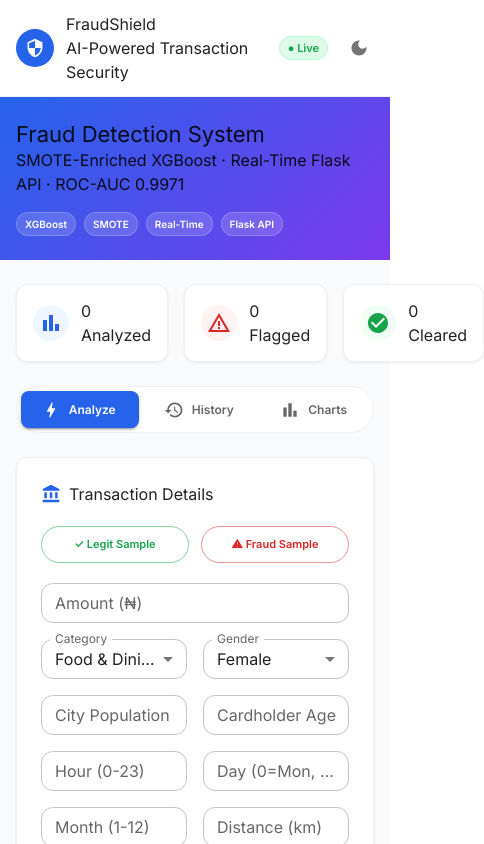
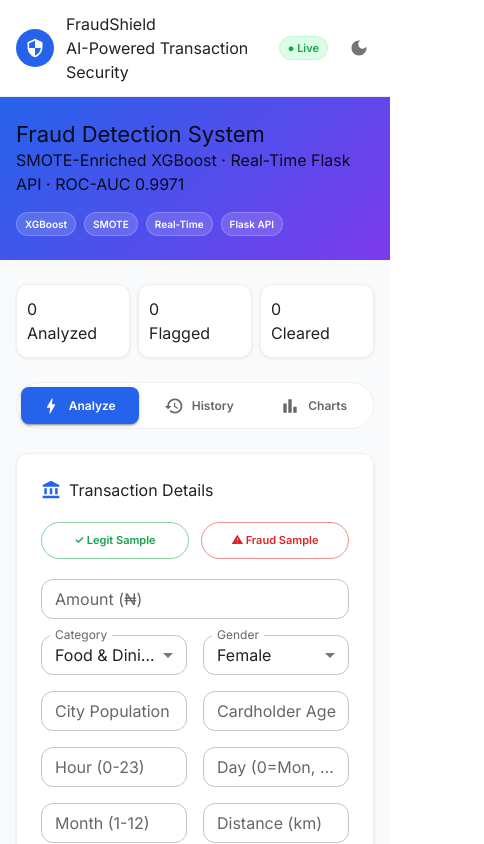
Before and after one commit to lsalamanca054/fraud-detection, a React (Create React App) app in the folder frontend/: page / in a window 390 px wide. Shown: the top 844 px of the page, 484 px wide, since content can reach past the window. Built offline with nearby package versions, Linux system fonts and the light colour scheme.

Commit message:
fix stat cards mobile overflow

```diff
--- a/frontend/src/App.js
+++ b/frontend/src/App.js
@@ -195,7 +195,7 @@ export default function App() {
         <Box sx={{ maxWidth: 1100, mx: "auto", px: { xs: 2, md: 3 }, py: 3 }}>
 
           {/* Stat Cards */}
-          <Box sx={{ display: "grid", gridTemplateColumns: "repeat(3,1fr)", gap: 2, mb: 3 }}>
+          <Box sx={{ display: "grid", gridTemplateColumns: "repeat(3,1fr)", gap: { xs: 1, md: 2 }, mb: 3 }}>
             {[
               { label: "Analyzed", value: stats.total, color: "#2563eb", bg: "#eff6ff", icon: <BarChartIcon /> },
               { label: "Flagged", value: stats.fraud, color: "#dc2626", bg: "#fef2f2", icon: <WarningAmberIcon /> },
@@ -203,15 +203,17 @@ export default function App() {
             ].map((s, i) => (
               <motion.div key={i} initial={{ opacity: 0, y: 16 }} animate={{ opacity: 1, y: 0 }} transition={{ delay: i * 0.08 }}>
                 <Card>
-                  <CardContent sx={{ display: "flex", alignItems: "center", gap: 1.5, py: "14px !important", px: "16px !important" }}>
-                    <Avatar sx={{ bgcolor: dark ? `${s.color}22` : s.bg, color: s.color, width: 36, height: 36, borderRadius: 2 }}>
-                      {s.icon}
-                    </Avatar>
-                    <Box>
-                      <Typography fontWeight={700} fontSize={20}>{s.value}</Typography>
-                      <Typography fontSize={11} color="text.secondary">{s.label}</Typography>
-                    </Box>
-                  </CardContent>
+                  <CardContent sx={{ py: "12px !important", px: { xs: "10px !important", md: "16px !important" } }}>
+  <Box sx={{ display: "flex", alignItems: "center", gap: { xs: 0.8, md: 1.5 }, flexWrap: "wrap" }}>
+    <Avatar sx={{ bgcolor: dark ? `${s.color}22` : s.bg, color: s.color, width: { xs: 28, md: 36 }, height: { xs: 28, md: 36 }, borderRadius: 2, display: { xs: "none", md: "flex" } }}>
+      {s.icon}
+    </Avatar>
+    <Box>
+      <Typography fontWeight={700} fontSize={{ xs: 16, md: 20 }}>{s.value}</Typography>
+      <Typography fontSize={{ xs: 10, md: 11 }} color="text.secondary" noWrap>{s.label}</Typography>
+    </Box>
+  </Box>
+</CardContent>
                 </Card>
               </motion.div>
             ))}
```
